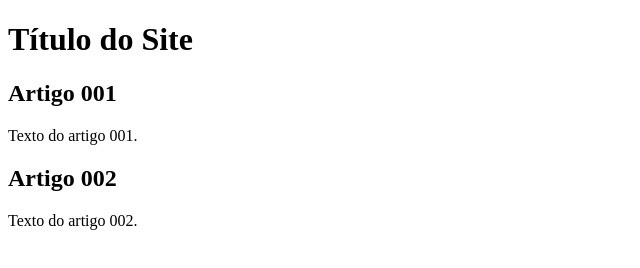
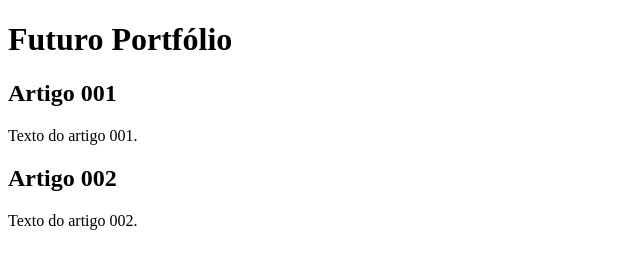
Before and after one commit to helldergms/projeto-site, a plain HTML site: page index.html in a window 1280 px wide. Shown: the whole page, without its empty margins (0-640 px from the left). Drawn offline with Linux system fonts and the light colour scheme.

Commit message:
Update index.html

```diff
--- a/index.html
+++ b/index.html
@@ -3,12 +3,12 @@
 <head>
     <meta charset="UTF-8">
     <meta name="viewport" content="width=device-width, initial-scale=1.0">
-    <title>Título do Site</title>
+    <title>SITE EM CONSTRUÇÃO</title>
 </head>
 <body>
     <main>
         <header>
-            <h1>Título do Site</h1>
+            <h1>Futuro Portfólio</h1>
         </header>
         <article>
             <h2>Artigo 001</h2>
```
